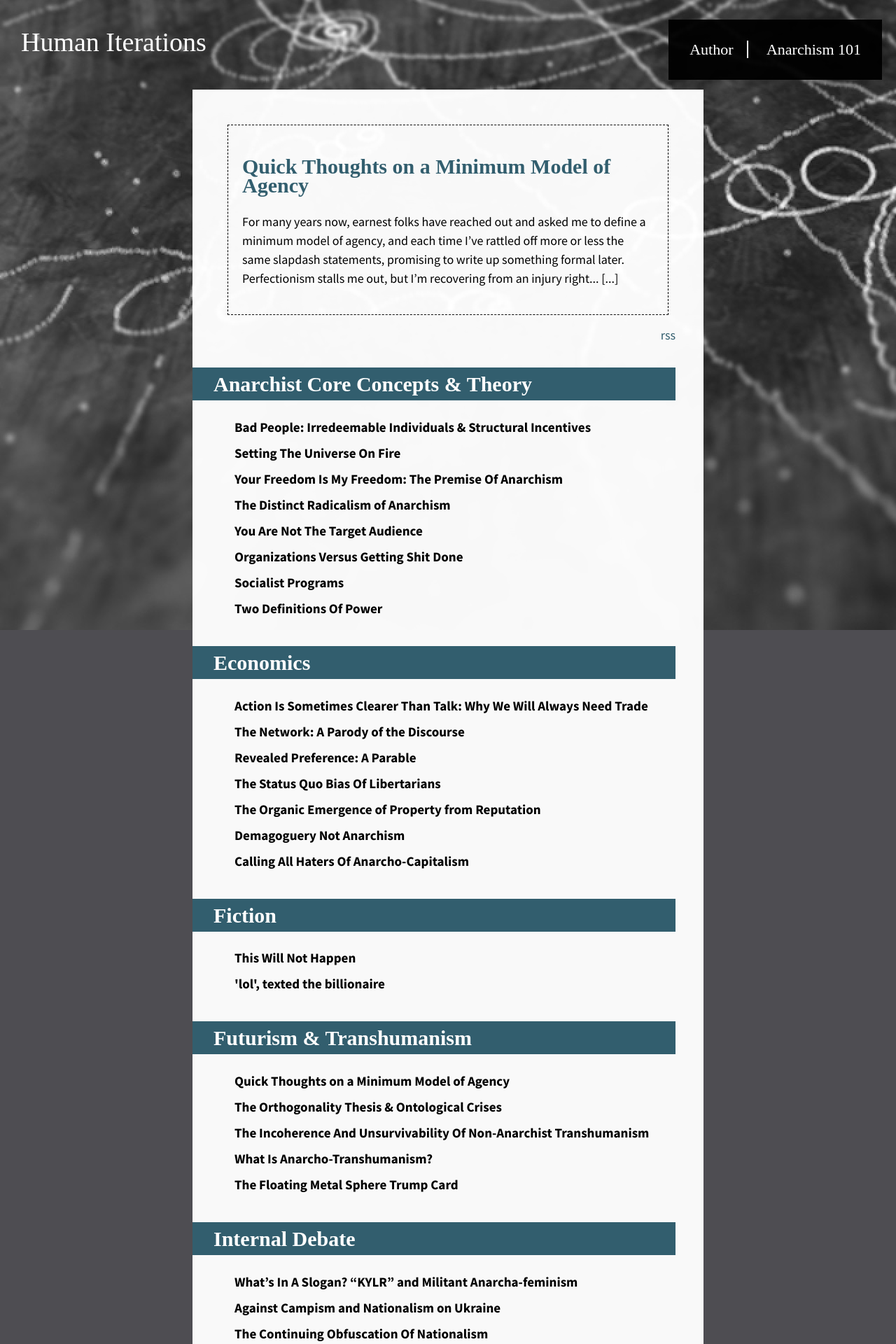
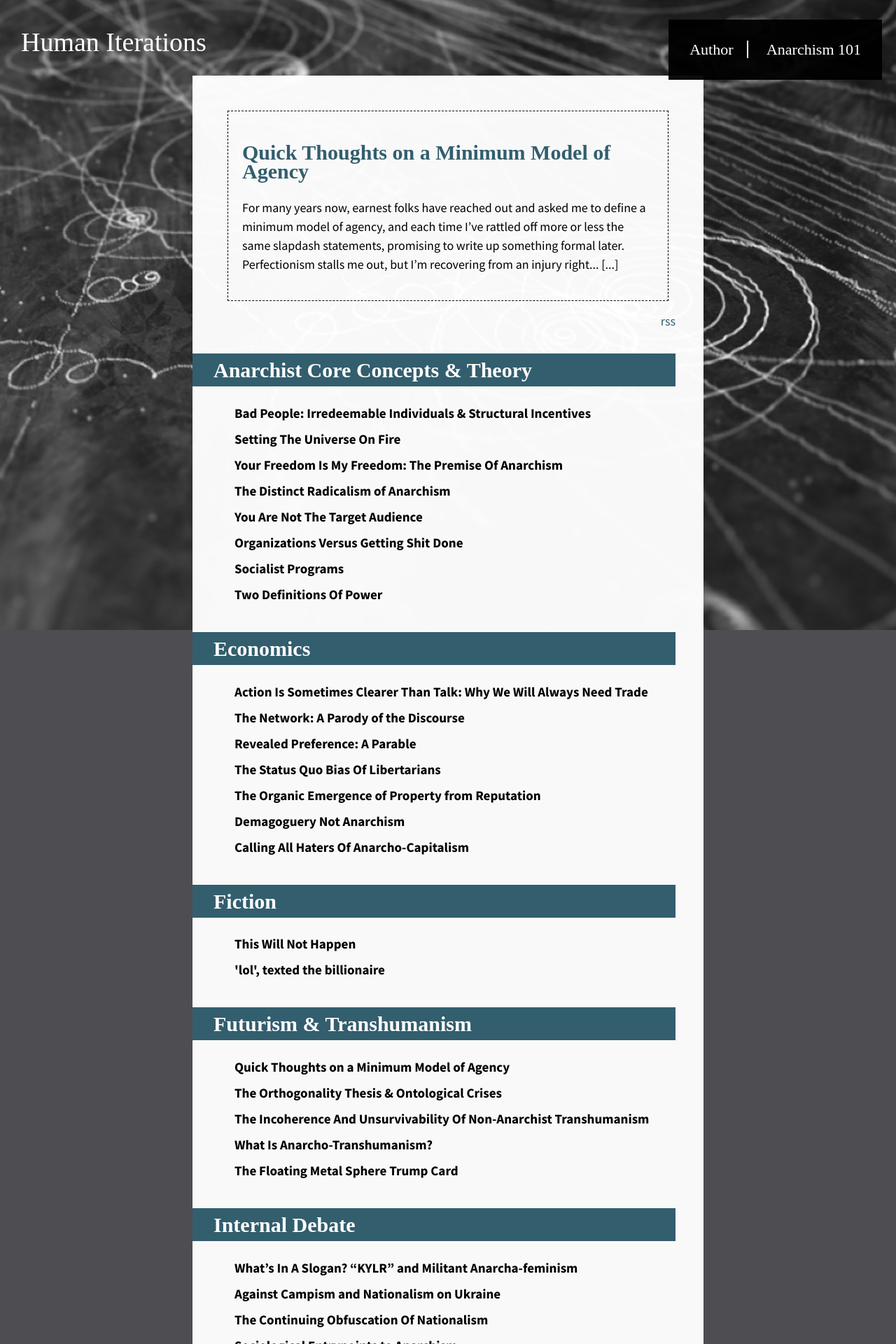
Before and after one commit to rechelon/rechelon.github.io, a Jekyll site: the page built from index.html, in a window 1280 px wide. Shown: the top 1920 px of the page at 70% size. Built offline with Jekyll 4.4.1, drawn with Linux system fonts in a browser that asks for light colours; some web fonts are replaced.

Commit message:
scss clean attempt

```diff
--- a/_sass/_base.scss
+++ b/_sass/_base.scss
@@ -33,15 +33,17 @@
 }
 
 .hidden {
-  display:none;
+  display: none;
 }
+
 .clear {
   clear: both;
 }
 
 .background {
   background-image: url('../img/bubble2.jpg');
-  background-position-y: -510px;
+  background-size: cover;
+  background-position: center top;
   position: fixed;
   top: 0;
   bottom: 0;
@@ -52,7 +54,7 @@
 }
 
 .header {
-  height: 20px;
+  overflow: hidden;
   font-family: bebas_neueregular, "bebas_neueregular";
 }
 
@@ -63,31 +65,13 @@
 
 .site-title {
   font-size: 38px;
-}
-
-.top-sidebar {
-  font-size: 22px;
-}
-
-@media (min-width: 1280px) {
-  .top-sidebar {
-    position: fixed;
-    right: 0px;
-  }
-
-  .site-title {
-    position: fixed;
-    left: 0px;
-  }
-}
-
-.site-title {
   color: #fff;
   padding: 30px;
   float: left;
 }
 
 .top-sidebar {
+  font-size: 22px;
   float: right;
   padding: 30px 10px;
   background: rgba(0, 0, 0, 0.95);
@@ -97,11 +81,11 @@
   :first-child {
     border-right: solid 2px white;
   }
+
   a {
     color: #fff;
-    padding:0px 20px;
+    padding: 0 20px;
   }
-
 }
 
 .main {
@@ -118,7 +102,8 @@
   }
 
   .category-list {
-    padding-top:20px;
+    padding-top: 20px;
+
     a {
       color: #000;
       font-size: 19px;
@@ -126,12 +111,12 @@
     }
 
     ul {
-      margin: 0px;
-      padding: 0px;
+      margin: 0;
+      padding: 0;
 
       li {
         list-style-type: none;
-        margin: 0px 0px 10px 20px;
+        margin: 0 0 10px 20px;
       }
     }
   }
@@ -148,10 +133,6 @@
   border: 1px dashed #000;
   padding: 20px;
   margin: 10px 10px 15px 10px;
-
-  h3 {
-    margin: 0px;
-  }
 }
 
 a.rss {
@@ -177,3 +158,53 @@
   text-align: center;
   color: #555;
 }
+
+
+@media (max-width: 768px) {
+  .site-title {
+    float: none;
+    display: block;
+    text-align: center;
+    padding: 20px 10px 10px;
+  }
+
+  .top-sidebar {
+    float: none;
+    display: block;
+    width: 100%;
+    margin: 0;
+    padding: 15px 0;
+    text-align: center;
+    box-sizing: border-box;
+
+    // Border-right divider doesn't suit centered links.
+    :first-child {
+      border-right: none;
+    }
+  }
+
+  // Fluid main; no top margin needed since header is in normal flow.
+  .main {
+    width: auto;
+    margin: 0;
+    padding: 20px;
+    margin-top: 0;
+  }
+
+  // Bleed margin must match reduced .main padding (20px, not 40px).
+  .category-list h2 {
+    margin-left: -20px;
+  }
+}
+
+@media (min-width: 1280px) {
+  .site-title {
+    position: fixed;
+    left: 0;
+  }
+
+  .top-sidebar {
+    position: fixed;
+    right: 0;
+  }
+}
```
